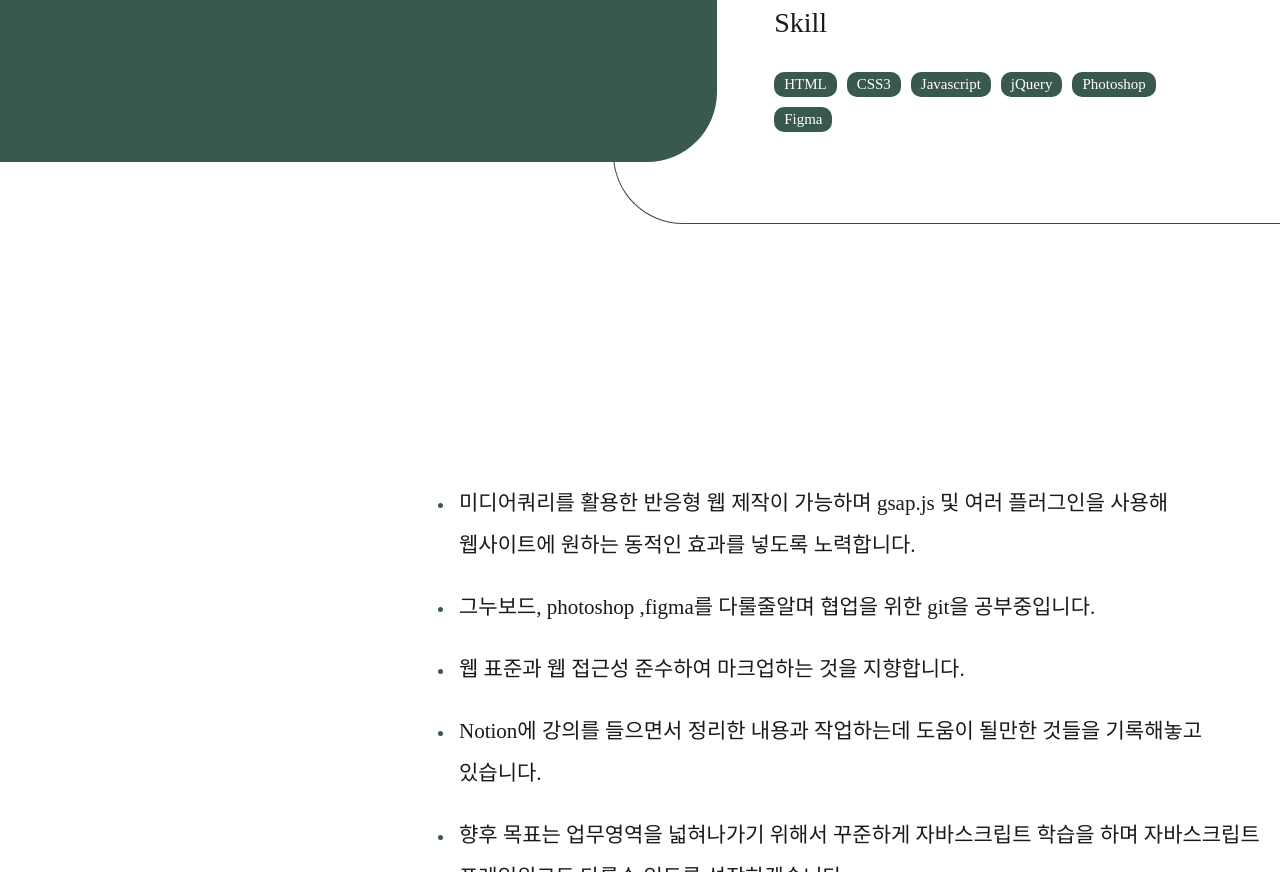
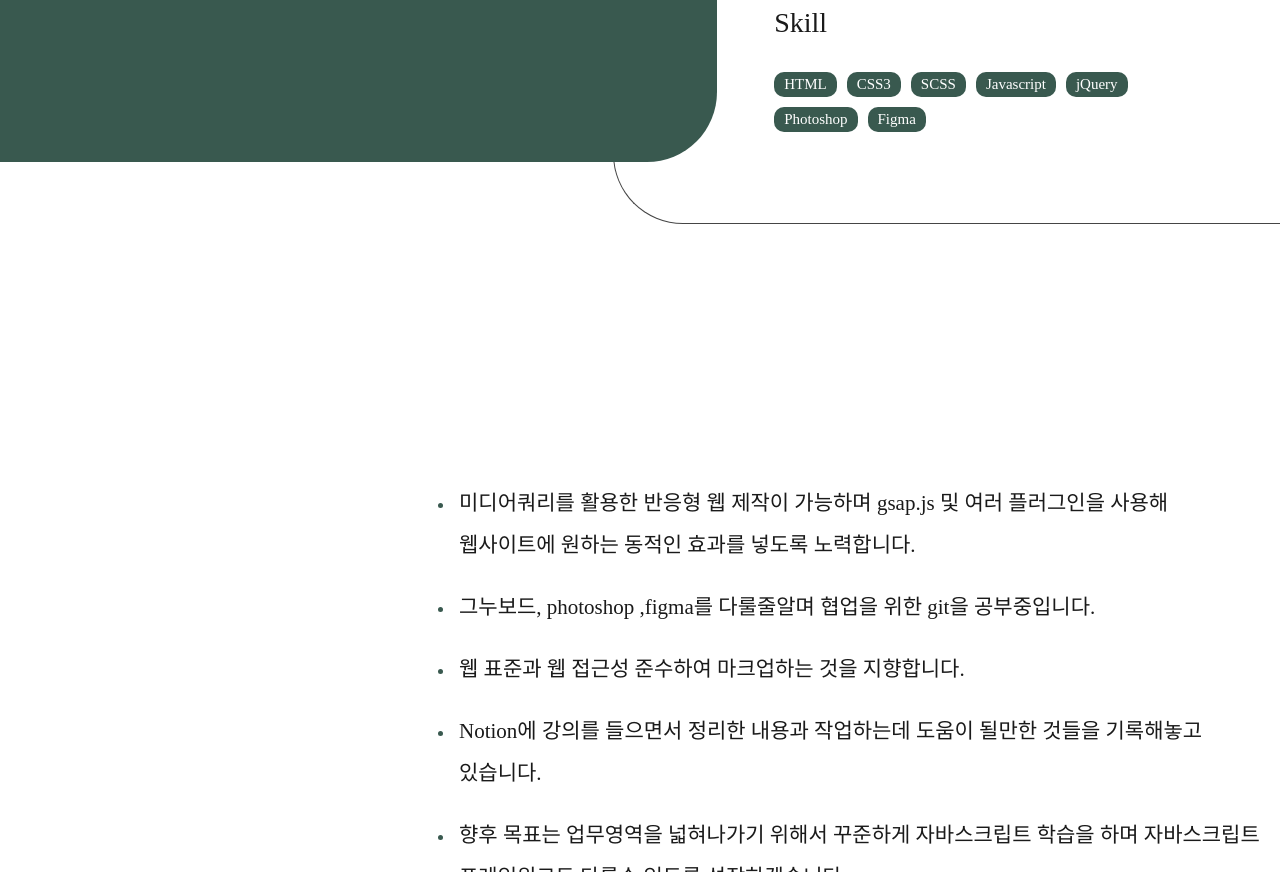
Before and after one commit to mosangin/pf, a plain HTML site: page index.html in a window 1280 px wide. Shown: the part 1238-2110 px from the top of the page. Drawn offline with nearby package versions, Linux system fonts and the light colour scheme; a web font is replaced by a local one.

Commit message:
skill 수정

```diff
--- a/index.html
+++ b/index.html
@@ -110,6 +110,9 @@
                             </li>
                             <li>
                                 CSS3
+                            </li>
+                            <li>
+                                SCSS
                             </li>
                             <li>
                                 Javascript
```
